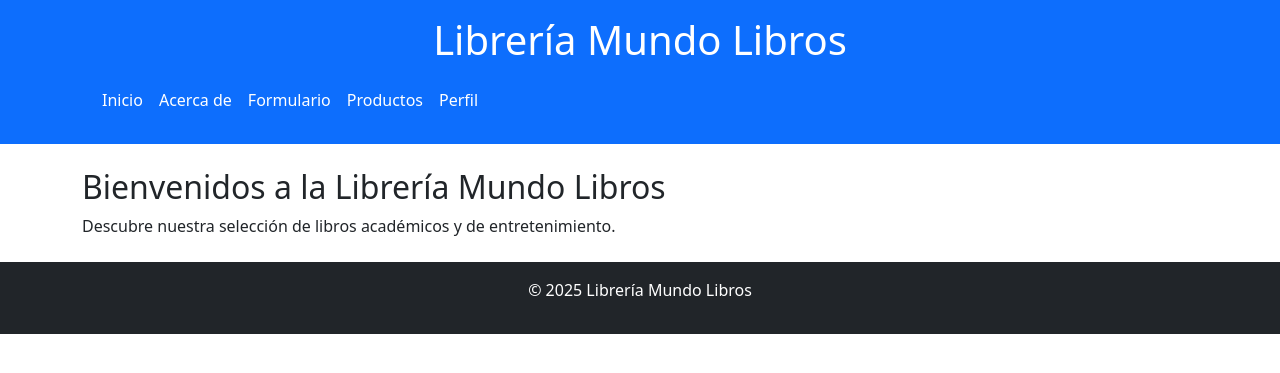
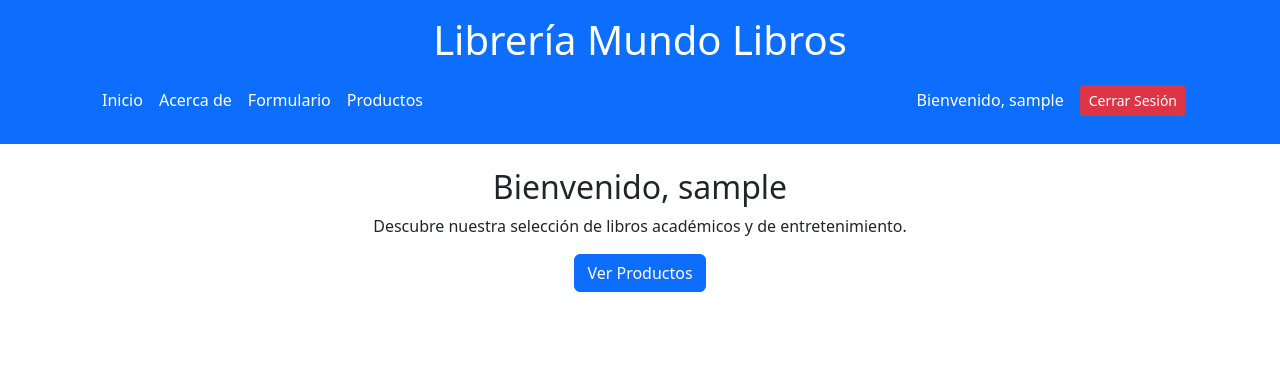
Before and after one commit to csandoval5/Desarrollo-Web, a Flask app: page /index in a window 1280 px wide. Shown: the top 373 px of the page. Run offline with Flask 3, Linux system fonts and the light colour scheme; the visitor is signed in with stand-in values (Sample User, id 1).

Commit message:
Actualizacion para la tarea de la semana 15

```diff
--- a/mi_proyecto_flask/app.py
+++ b/mi_proyecto_flask/app.py
@@ -58,28 +58,34 @@ class ContactForm(FlaskForm):
     message = StringField('Mensaje', validators=[DataRequired()])
     submit = SubmitField('Enviar')
 
-# Ruta principal
+# Ruta principal redirigiendo al login si el usuario no está autenticado
 @app.route('/')
 def home():
-    return "Hola mundo, esta es mi tarea de Desarrollo de Aplicaciones Web"
+    if not current_user.is_authenticated:
+        return redirect(url_for('login'))
+    return render_template('index.html')
 
 # Ruta index
 @app.route('/index')
+@login_required
 def index():
     return render_template('index.html')
 
 # Ruta about
 @app.route('/about')
+@login_required
 def about():
     return render_template('about.html')
 
 # Ruta personalizada
 @app.route('/Cristian')
+@login_required
 def usuario():
     return 'Bienvenido, Cristian Sandoval!'
 
 # Ruta del formulario de contacto
 @app.route('/formulario', methods=['GET', 'POST'])
+@login_required
 def formulario():
     form = ContactForm()
     if form.validate_on_submit():
@@ -87,17 +93,15 @@ def formulario():
         email = form.email.data
         message = form.message.data
 
-        # Guardar datos en TXT
+        # Guardar datos en TXT, JSON y CSV
         with open('datos/datos.txt', 'a') as file:
             file.write(f'Nombre: {name}, Correo: {email}, Mensaje: {message}\n')
 
-        # Guardar datos en JSON
         data = {"Nombre": name, "Correo": email, "Mensaje": message}
         with open('datos/datos.json', 'a') as file:
             json.dump(data, file)
             file.write('\n')
 
-        # Guardar datos en CSV
         with open('datos/datos.csv', 'a', newline='') as file:
             writer = csv.writer(file)
             writer.writerow([name, email, message])
@@ -112,6 +116,7 @@ def formulario():
 
 # Ruta para mostrar resultado del formulario
 @app.route('/resultado')
+@login_required
 def resultado():
     name = request.args.get('name')
     email = request.args.get('email')
@@ -144,7 +149,7 @@ def login():
         if usuario and bcrypt.check_password_hash(usuario.password, password):
             login_user(usuario)
             flash('Inicio de sesión exitoso', 'success')
-            return redirect(url_for('perfil'))
+            return redirect(url_for('index'))
         else:
             flash('Credenciales incorrectas', 'danger')
     return render_template('login.html')
@@ -160,11 +165,12 @@ def perfil():
 @login_required
 def logout():
     logout_user()
-    flash('Sesión cerrada exitosamente', 'info')
+    flash('Sesión cerrada exitosamente.', 'info')
     return redirect(url_for('login'))
 
 # Ruta para verificar la conexión a MySQL
 @app.route('/test_db')
+@login_required
 def test_db():
     try:
         conexion = db.engine.connect()
@@ -172,8 +178,9 @@ def test_db():
     except Exception as e:
         return f"Error al conectar con la base de datos: {e}"
 
-# Rutas para el CRUD de productos
+# CRUD de productos protegido
 @app.route('/crear', methods=['GET', 'POST'])
+@login_required
 def crear_producto():
     if request.method == 'POST':
         nombre = request.form['nombre']
@@ -192,11 +199,13 @@ def crear_producto():
     return render_template('crear.html')
 
 @app.route('/productos')
+@login_required
 def ver_productos():
     productos = Producto.query.all()
     return render_template('productos.html', productos=productos)
 
 @app.route('/editar/<int:id>', methods=['GET', 'POST'])
+@login_required
 def editar_producto(id):
     producto = Producto.query.get_or_404(id)
     if request.method == 'POST':
@@ -209,6 +218,7 @@ def editar_producto(id):
     return render_template('editar.html', producto=producto)
 
 @app.route('/eliminar/<int:id>', methods=['POST'])
+@login_required
 def eliminar_producto(id):
     producto = Producto.query.get_or_404(id)
     db.session.delete(producto)
--- a/mi_proyecto_flask/datos/datos.csv
+++ b/mi_proyecto_flask/datos/datos.csv
@@ -1,3 +1,5 @@
 pancho,1234@gmail.com,hola cuanto cuesta?
 pancho,1234@gmail.com,hola cuanto cuesta?
 pancho,1234@gmail.com,hola cuanto cuesta?
+pancho,1234@gmail.com,hola cuanto cuesta?
+pancho,1234@gmail.com,hola cuanto cuesta?
--- a/mi_proyecto_flask/datos/datos.json
+++ b/mi_proyecto_flask/datos/datos.json
@@ -1,3 +1,5 @@
 {"Nombre": "pancho", "Correo": "1234@gmail.com", "Mensaje": "hola cuanto cuesta?"}
 {"Nombre": "pancho", "Correo": "1234@gmail.com", "Mensaje": "hola cuanto cuesta?"}
 {"Nombre": "pancho", "Correo": "1234@gmail.com", "Mensaje": "hola cuanto cuesta?"}
+{"Nombre": "pancho", "Correo": "1234@gmail.com", "Mensaje": "hola cuanto cuesta?"}
+{"Nombre": "pancho", "Correo": "1234@gmail.com", "Mensaje": "hola cuanto cuesta?"}
--- a/mi_proyecto_flask/datos/datos.txt
+++ b/mi_proyecto_flask/datos/datos.txt
@@ -1,3 +1,5 @@
 Nombre: pancho, Correo: 1234@gmail.com, Mensaje: hola cuanto cuesta?
 Nombre: pancho, Correo: 1234@gmail.com, Mensaje: hola cuanto cuesta?
 Nombre: pancho, Correo: 1234@gmail.com, Mensaje: hola cuanto cuesta?
+Nombre: pancho, Correo: 1234@gmail.com, Mensaje: hola cuanto cuesta?
+Nombre: pancho, Correo: 1234@gmail.com, Mensaje: hola cuanto cuesta?
--- a/mi_proyecto_flask/templates/base.html
+++ b/mi_proyecto_flask/templates/base.html
@@ -14,22 +14,18 @@
             <nav class="navbar navbar-expand-lg navbar-light">
                 <div class="container-fluid">
                     <ul class="navbar-nav me-auto mb-2 mb-lg-0">
-                        <li class="nav-item">
-                            <a class="nav-link text-white" href="{{ url_for('index') }}">Inicio</a>
-                        </li>
-                        <li class="nav-item">
-                            <a class="nav-link text-white" href="{{ url_for('about') }}">Acerca de</a>
-                        </li>
-                        <li class="nav-item">
-                            <a class="nav-link text-white" href="{{ url_for('formulario') }}">Formulario</a>
-                        </li>
-                        <li class="nav-item">
-                            <a class="nav-link text-white" href="{{ url_for('ver_productos') }}">Productos</a>
-                        </li>
-                        <li class="nav-item">
-                            <a class="nav-link text-white" href="{{ url_for('perfil') }}">Perfil</a>
-                        </li>
+                        <li class="nav-item"><a class="nav-link text-white" href="{{ url_for('index') }}">Inicio</a></li>
+                        <li class="nav-item"><a class="nav-link text-white" href="{{ url_for('about') }}">Acerca de</a></li>
+                        <li class="nav-item"><a class="nav-link text-white" href="{{ url_for('formulario') }}">Formulario</a></li>
+                        <li class="nav-item"><a class="nav-link text-white" href="{{ url_for('ver_productos') }}">Productos</a></li>
                     </ul>
+
+                    {% if current_user.is_authenticated %}
+                    <div class="d-flex align-items-center">
+                        <span class="text-white me-3">Bienvenido, {{ current_user.username }}</span>
+                        <a href="{{ url_for('logout') }}" class="btn btn-sm btn-danger">Cerrar Sesión</a>
+                    </div>
+                    {% endif %}
                 </div>
             </nav>
         </div>
@@ -37,8 +33,5 @@
     <main class="container mt-4">
         {% block content %}{% endblock %}
     </main>
-    <footer class="bg-dark text-white text-center p-3 mt-4">
-        <p>&copy; 2025 Librería Mundo Libros</p>
-    </footer>
 </body>
 </html>
--- a/mi_proyecto_flask/templates/index.html
+++ b/mi_proyecto_flask/templates/index.html
@@ -3,6 +3,25 @@
 {% block title %}Inicio{% endblock %}
 
 {% block content %}
-<h2>Bienvenidos a la Librería Mundo Libros</h2>
-<p>Descubre nuestra selección de libros académicos y de entretenimiento.</p>
+<div class="text-center">
+    {% if current_user.is_authenticated %}
+        <h2>Bienvenido, {{ current_user.username }}</h2>
+        <p>Descubre nuestra selección de libros académicos y de entretenimiento.</p>
+        <a href="{{ url_for('ver_productos') }}" class="btn btn-primary">Ver Productos</a>
+    {% else %}
+        <h2>Bienvenido a Librería Mundo Libros</h2>
+        <p>Por favor, inicia sesión para acceder al contenido.</p>
+        <form method="POST" action="{{ url_for('login') }}" class="w-50 mx-auto">
+            <div class="mb-3">
+                <label for="username" class="form-label">Usuario:</label>
+                <input type="text" name="username" class="form-control" required>
+            </div>
+            <div class="mb-3">
+                <label for="password" class="form-label">Contraseña:</label>
+                <input type="password" name="password" class="form-control" required>
+            </div>
+            <button type="submit" class="btn btn-success">Iniciar Sesión</button>
+        </form>
+    {% endif %}
+</div>
 {% endblock %}
```
Also changed, not shown: mi_proyecto_flask/templates/login.html (+31 -5 lines).
